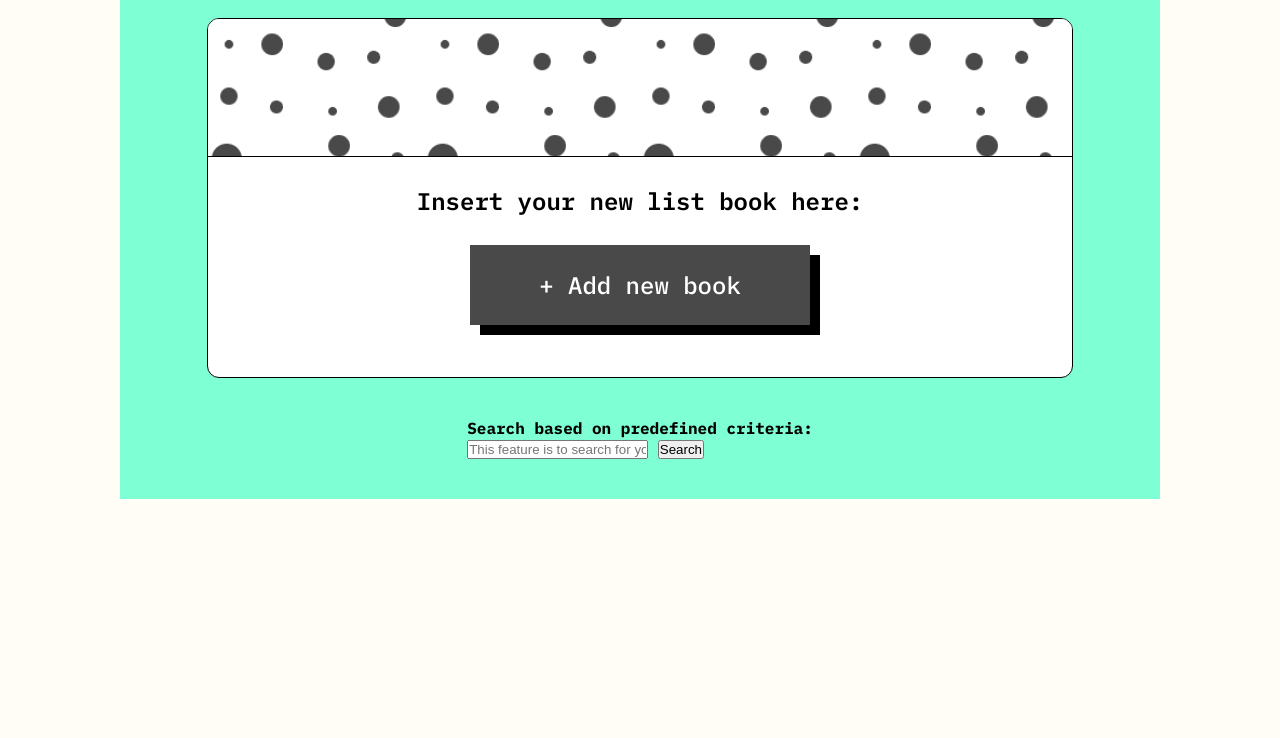
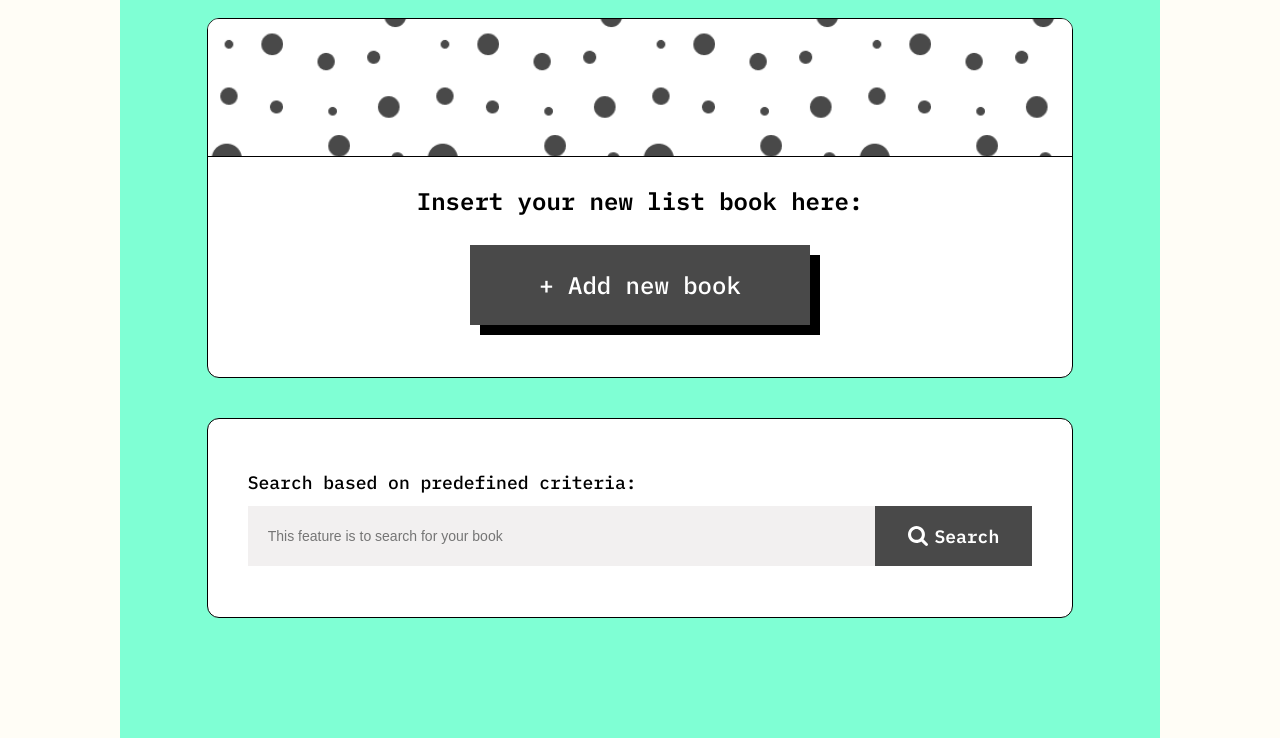
Before and after one commit to tamathecxder/bookshelf-app, a plain HTML site: page app.html in a window 1280 px wide. Shown: the part 84-822 px from the top of the page. Before the commit the page ends 800 px from the top, so only its background shows below. Drawn offline with Linux system fonts and the light colour scheme.

Commit message:
Revised some class naming and full styling on card search

```diff
--- a/app.html
+++ b/app.html
@@ -28,16 +28,21 @@
             </div>
           </div>
         </section>
-        <section id="search-section">
+        <section id="search-section" class="mb-40">
           <div class="card-search">
-            <h4>Search based on predefined criteria:</h4>
+            <div class="search-label">
+              <h4>Search based on predefined criteria:</h4>
+            </div>
             <div class="searchbox">
-              <input type="text" class="search-bar" name="search-bar" id="search-bar" placeholder="This feature is to search for your book ">
-              <button type="submit">Search</button>
+              <input type="text" class="search-input" name="search-input" id="search-input" placeholder="This feature is to search for your book ">
+              <button type="submit" class="button-search">
+                <img src="./assets/img/fa_search.svg" alt="">
+                <span>Search</span>
+              </button>
             </div>
           </div>
         </section>
-        <section id="show-section">
+        <section id="show-section" class="mb-40">
 
         </section>
       </main>
--- a/assets/css/style.css
+++ b/assets/css/style.css
@@ -214,6 +214,82 @@ main #hero-image .img-content img {
 }
 
 
+/* search section */
+#application #search-section {
+  width: 83.33%;
+  height: 100%;
+  display: flex;
+  justify-content: center;
+  text-align: center;
+}
+
+#application .card-search {
+  width: 100%;
+  height: 200px;
+  background-color: #fff;
+  border: 1px solid #000;
+  border-radius: 12px;
+  overflow: hidden;
+  display: flex;
+  flex-direction: column;
+  justify-content: center;
+  align-items: center;
+  padding: 40px;
+}
+
+#application .card-search .search-label {
+  width: 100%;
+  height: auto;
+  display: flex;
+  align-items: center;
+  margin-bottom: 10px;
+  /* background-color: #7e7e7e; */
+}
+
+#application .card-search .search-label h4 {
+  font-family: var(--ibm-mono);
+  font-weight: 500;
+  font-size: 18px;
+  line-height: 26px;
+}
+
+#application .card-search .searchbox {
+  width: 100%;
+  height: auto;
+  display: flex;
+  justify-content: start;
+  align-items: center;
+  /* background-color: cyan; */
+}
+
+#application .card-search .searchbox .search-input {
+  width: 80%;
+  height: 60px;
+  padding: 20px;
+  font-size: 14px;
+  background-color: var(--secondary-color);
+  border: none;
+}
+
+#application .card-search .searchbox .search-input:focus {
+  outline: 1px solid rgba(0, 0, 0, 0.6);
+}
+
+#application .card-search .searchbox .button-search {
+  width: 20%;
+  height: 60px;
+  background-color: var(--dark-color);
+  color: #fff;
+  font-family: var(--ibm-mono);
+  font-size: 18px;
+  font-weight: 600;
+  padding: 20px;
+  border: none;
+  display: flex;
+  justify-content: center;
+  align-items: center;
+  gap: 6px;
+}
 
 
 .col-1 {width: 8.33%;}
```
Also changed, not shown: assets/img/fa_search.svg (added).
